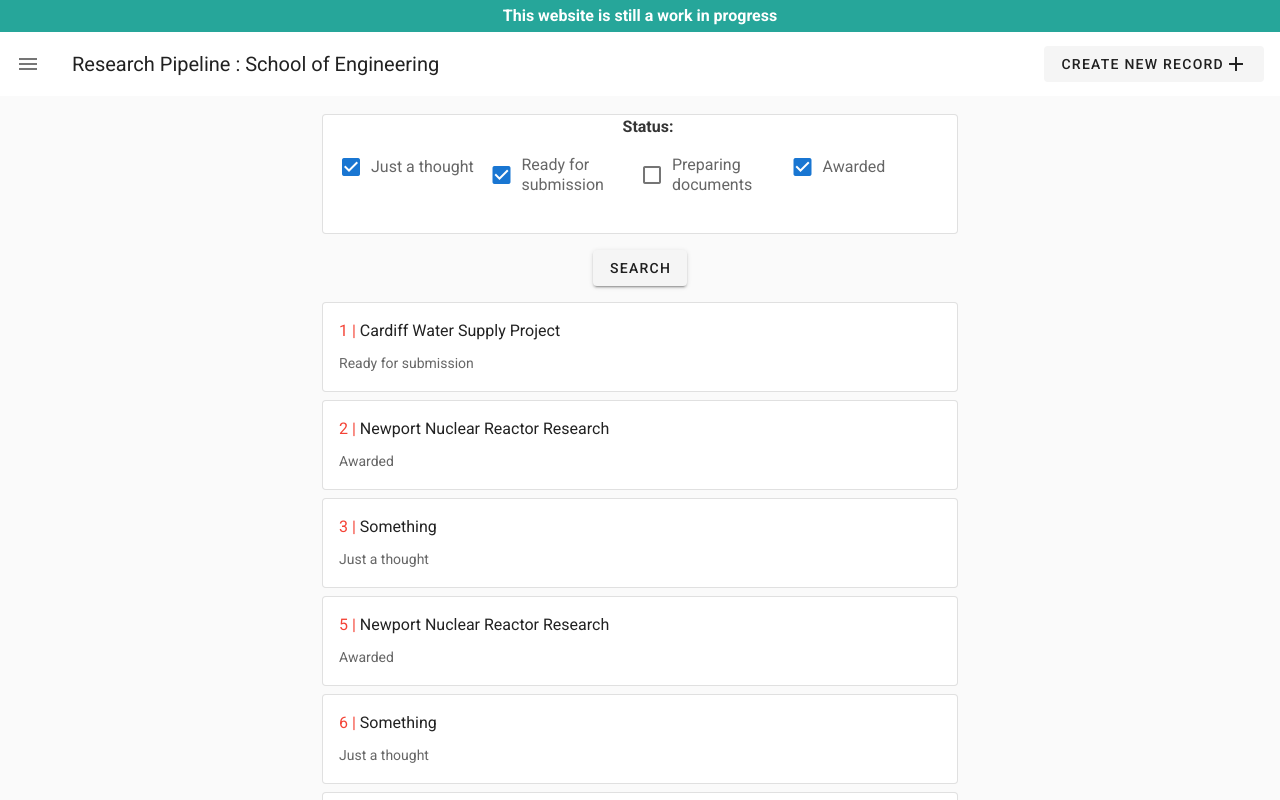
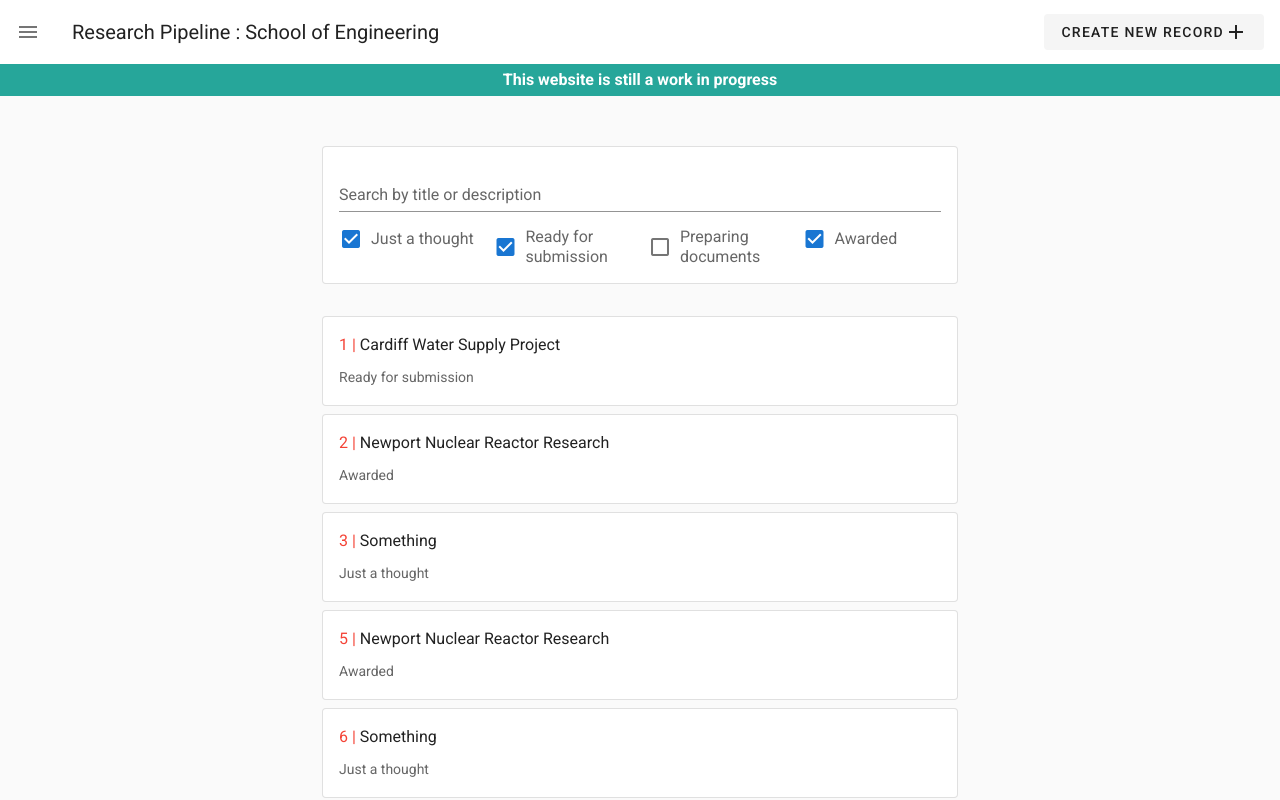
Before and after one commit to Jakepc007/Cardiff-University-PTS-Frontend, a Nuxt app: page /records in a window 1280 px wide. Shown: the top 800 px of the page. Built offline with nearby package versions, Linux system fonts and the light colour scheme; data requests are answered from the project's data file.

Commit message:
Added text field to filter options

```diff
--- a/components/Filters.vue
+++ b/components/Filters.vue
@@ -1,7 +1,12 @@
 <template>
   <div>
     <v-card outlined class="filter">
-      <div class="filter-title">Status:</div>
+      <v-text-field
+        label="Search by title or description"
+        style="margin-bottom: 1rem"
+        :hide-details="true"
+      ></v-text-field>
+      <!-- <div class="filter-title">Status:</div> -->
       <div class="grid filter-content">
         <div
           v-for="(status, index) in statuses"
@@ -14,6 +19,7 @@
             :value="status"
             type="checkbox"
             :label="status"
+            :hide-details="true"
             @change="filterStatus(status)"
           />
           <!-- <span class="amount">{{
@@ -22,9 +28,9 @@
         </div>
       </div>
     </v-card>
-    <div class="btn-container">
+    <!-- <div class="btn-container">
       <v-btn @click="search">Search</v-btn>
-    </div>
+    </div> -->
   </div>
 </template>
 
@@ -60,13 +66,14 @@ export default {
 
 <style lang="scss">
 .filter {
-  margin-bottom: 1rem;
-  margin-top: 1rem;
+  margin-bottom: 2rem;
+  padding: 1rem;
 }
 
 .grid {
   display: grid;
   grid-template-columns: 1fr 1fr;
+  gap: 1rem;
 
   @media only screen and (min-width: 900px) {
     grid-template-columns: 1fr 1fr 1fr 1fr;
@@ -80,10 +87,6 @@ export default {
   text-align: center;
 }
 
-.filter-content {
-  padding: 1rem;
-}
-
 .btn-container {
   display: flex;
   justify-content: center;
--- a/layouts/default.vue
+++ b/layouts/default.vue
@@ -1,7 +1,7 @@
 <template>
   <v-app class="layout">
+    <NavBar />
     <Alert :alert="alert" />
-    <NavBar />
     <nuxt class="app" />
   </v-app>
 </template>
--- a/pages/records/index.vue
+++ b/pages/records/index.vue
@@ -45,6 +45,7 @@ export default {
 <style scoped lang="scss">
 .container {
   width: 90%;
+  margin-top: 3rem;
 
   @media only screen and (min-width: 900px) {
     width: 50%;
--- a/store/records.js
+++ b/store/records.js
@@ -47,8 +47,9 @@ export const actions = {
       return commit('SET_FILTERED', getters.filterRecords(res.data))
     })
   },
-  updateFilterStatus({ commit }, status) {
+  updateFilterStatus({ commit, dispatch }, status) {
     commit('TOGGLE_FILTER_STATUS', status)
+    dispatch('fetchFiltered')
   },
   fetchCurrentRecord({ commit, getters }, id) {
     const record = getters.getRecordById(id)
```
